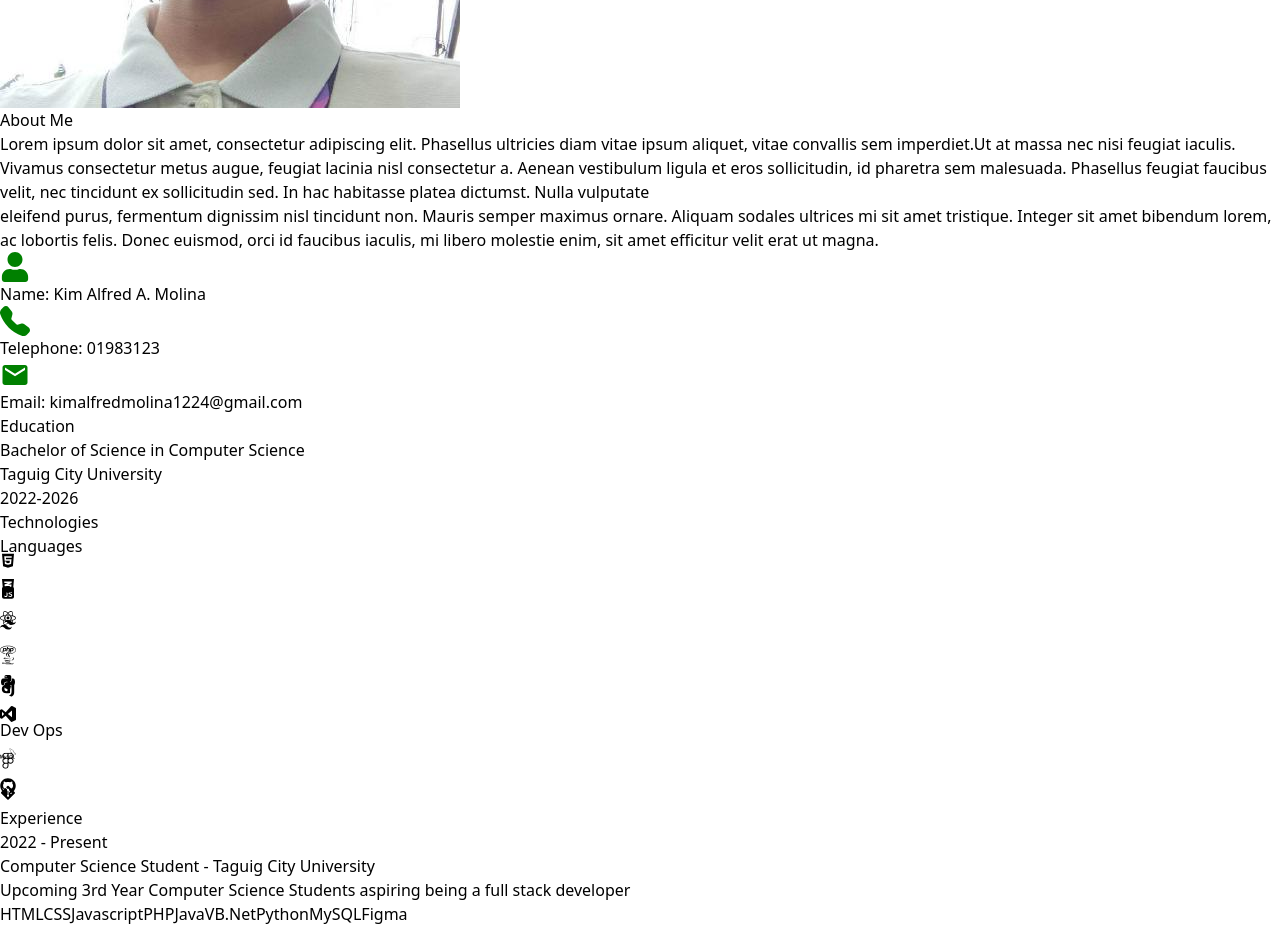
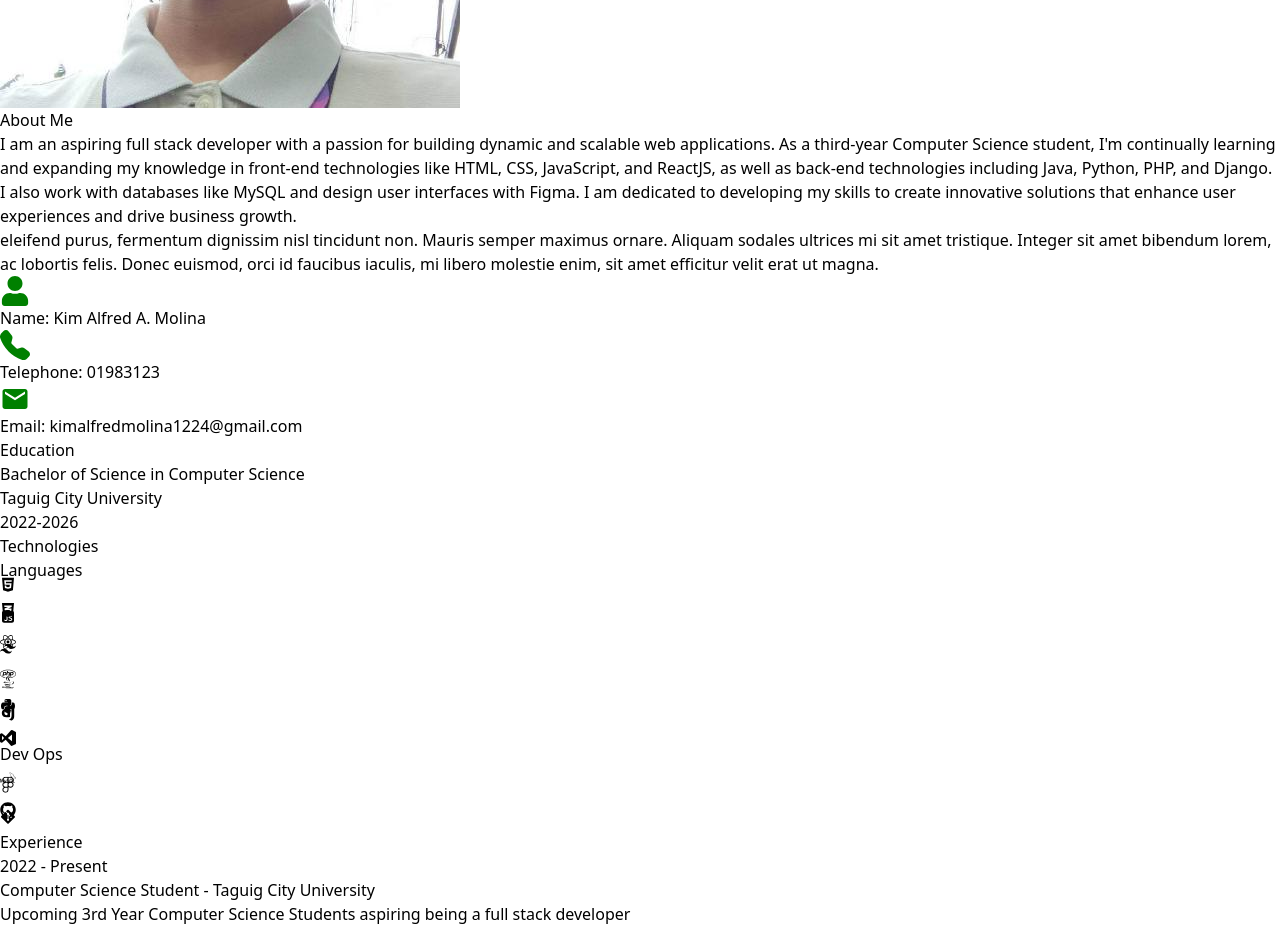
Before and after one commit to kimalfredmolina/KimAlfred-Portfolio, a React (Vite) app: page / in a window 1280 px wide. Shown: the part 1600-2529 px from the top of the page. Built offline with nearby package versions, Linux system fonts and the light colour scheme.

Commit message:
Added Description

```diff
--- a/src/components/About.jsx
+++ b/src/components/About.jsx
@@ -35,9 +35,9 @@ const About = () => {
             initial={{ opacity: 0, x: 100}}
             transition={{ duration: 1}}
             className="mt-4 text-white font-normal">
-                Lorem ipsum dolor sit amet, consectetur adipiscing elit. Phasellus ultricies diam vitae ipsum aliquet, vitae convallis sem imperdiet.Ut at massa
-                nec nisi feugiat iaculis. Vivamus consectetur metus augue, feugiat lacinia nisl consectetur a. Aenean vestibulum ligula et eros sollicitudin, id pharetra sem malesuada.
-                Phasellus feugiat faucibus velit, nec tincidunt ex sollicitudin sed. In hac habitasse platea dictumst. Nulla vulputate
+                I am an aspiring full stack developer with a passion for building dynamic and scalable web applications. As a third-year Computer Science student, I'm continually learning and expanding my knowledge in front-end technologies like HTML, CSS, JavaScript, and ReactJS,
+                as well as back-end technologies including Java, Python, PHP, and Django. I also work with databases like MySQL and design user interfaces with Figma. I am dedicated to developing my
+                skills to create innovative solutions that enhance user experiences and drive business growth.
             </motion.p>
 
             <motion.p
```
